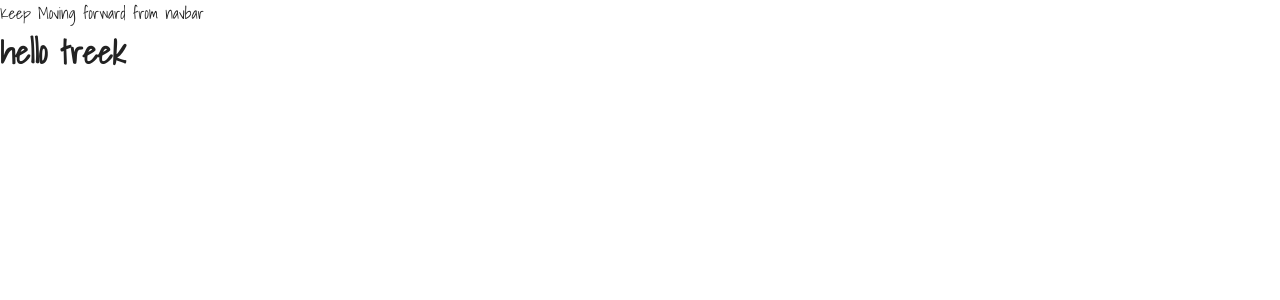
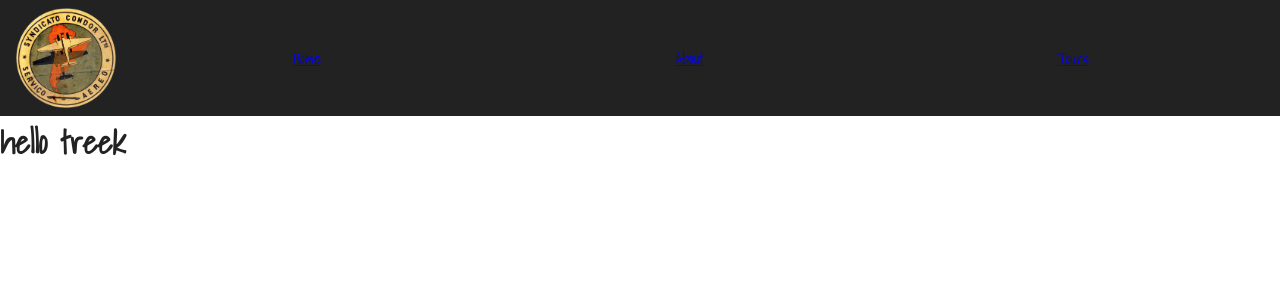
Before and after one commit to Tduncan14/tourcities, a React (Create React App) app in the folder citytour/: page / in a window 1280 px wide. Shown: the top 300 px of the page. Built offline with nearby package versions, Linux system fonts and the light colour scheme.

Commit message:
keep moving forward

```diff
--- a/citytour/src/components/Navbar/Navbar.js
+++ b/citytour/src/components/Navbar/Navbar.js
@@ -1,10 +1,28 @@
 import React from 'react';
 import './Navbar.scss';
+import logo from '../../img/logo.png'
 
 export default function Navbar(){
-    return(
-        <div>
-         Keep Moving forward from navbar
-        </div>
-    )
+    return( <nav className="navbar">
+    <img src= {logo}  alt="logo"/>
+
+    <ul className ="nav-links">
+    <li>
+      <a href="/" className="nav-link">
+           Home
+       </a>
+    </li>
+    <li>
+      <a href="/" className="nav-link">
+           About
+       </a>
+    </li>
+    <li>
+      <a href="/" className="nav-link active">
+           Tours
+       </a>
+    </li>
+    </ul>
+    </nav> )
+
 }
--- a/citytour/src/components/Navbar/Navbar.scss
+++ b/citytour/src/components/Navbar/Navbar.scss
@@ -0,0 +1,21 @@
+@import '../../index.scss';
+
+.navbar img{
+    height:100px;
+    width:100px;
+}
+
+.navbar{
+    background:$mainBlack;
+    padding: 0.5rem 1rem;
+    display:grid;
+    grid-template-columns:auto 1fr;
+}
+
+.nav-links{
+    align-self:center;
+    list-style-type:none;
+    display:grid;
+    grid-template-columns: repeat(3,1fr);
+    text-align:center;
+}
```
Also changed, not shown: citytour/src/img/logo.jpg, citytour/src/img/logo.png (added).
